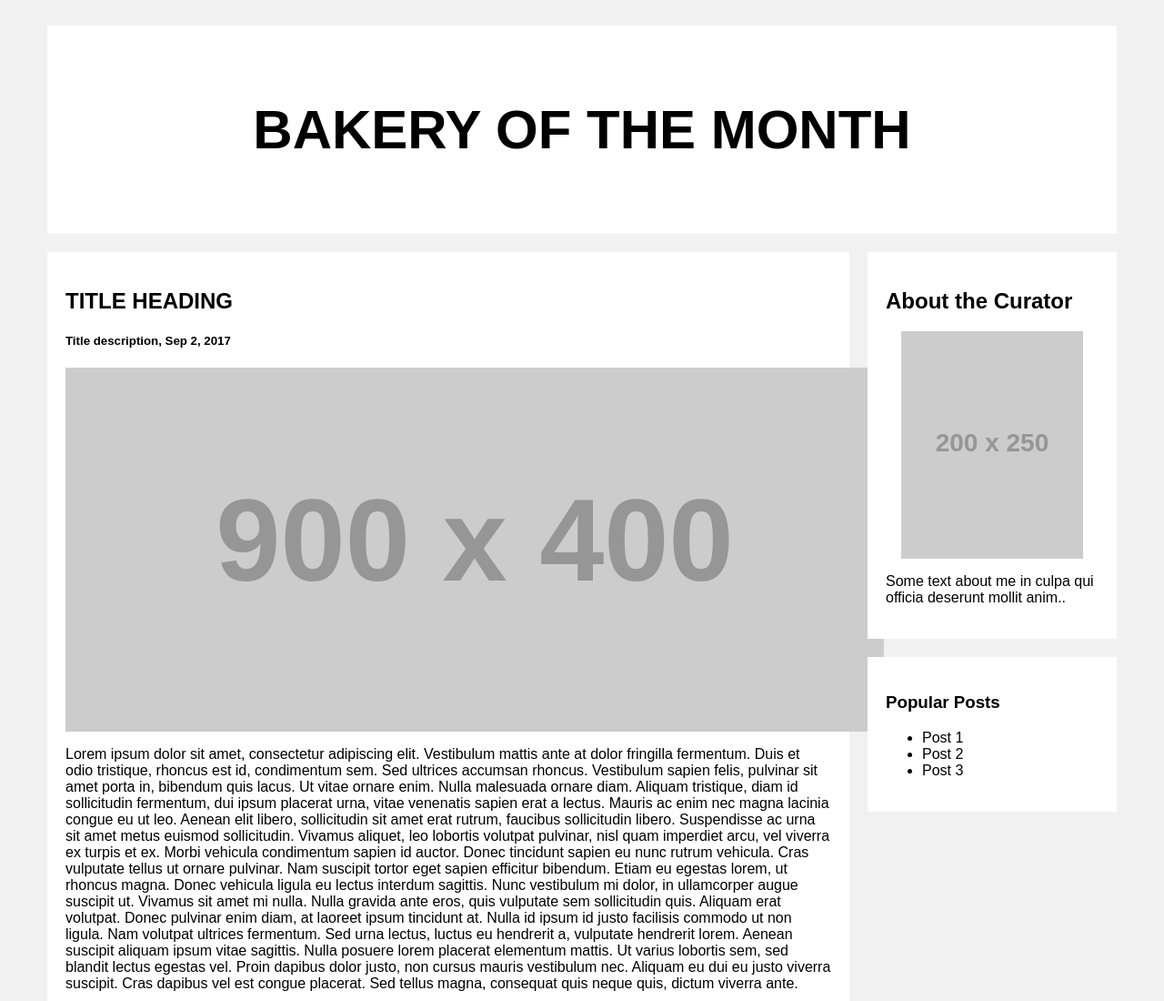
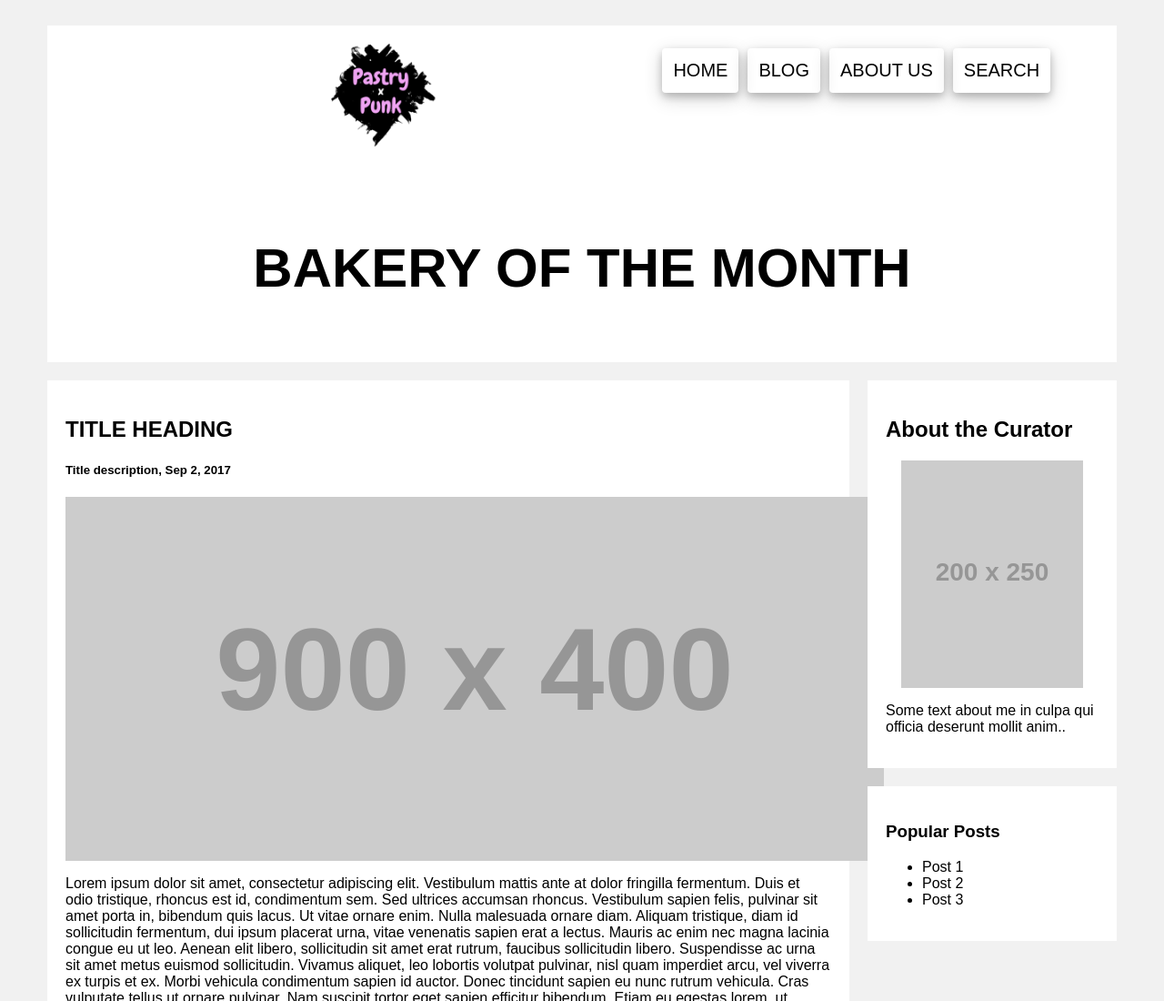
Before and after one commit to jozue06/pastry-punk, a plain HTML site: page feature-bakery.html in a window 1280 px wide. Shown: the top 1100 px of the page at 91% size. Drawn offline with Linux system fonts and the light colour scheme; placeholder pictures from the web are drawn by us.

Commit message:
more new stuffs

```diff
--- a/feature-bakery.html
+++ b/feature-bakery.html
@@ -4,8 +4,26 @@
     <meta charset="UTF-8">
     <title>Pastry Punk - Bakery of the Month</title>
     <link rel="stylesheet" type="text/css" href="css/featured.css" />
+    <link rel="stylesheet" type="text/css" href="css/nav.css" />
 </head>
 <body>
+        <header>
+                <div class="header">
+                    <!-- <a href="index.html"> -->
+                    <img id=logo src="images/logomakr_pastrypunkb_1024.png" alt="Pastry Punk Logo">
+                    <!-- </a> -->
+                    <div class="header-right">
+
+                        <a href="index.html">Home</a>
+
+                        <a href="feature-index.html">Blog</a>
+
+                        <a href="about.html">About Us</a>
+
+                        <a href="search.html">Search</a>
+                    </div>
+                </div>
+            </header>
     <div class="header">
         <h2>Bakery of the Month</h2>
     </div>
```
Also changed, not shown: featured.html (deleted, +0 -11 lines), index.html (+0 -7 lines), stores.html (+0 -4 lines).
